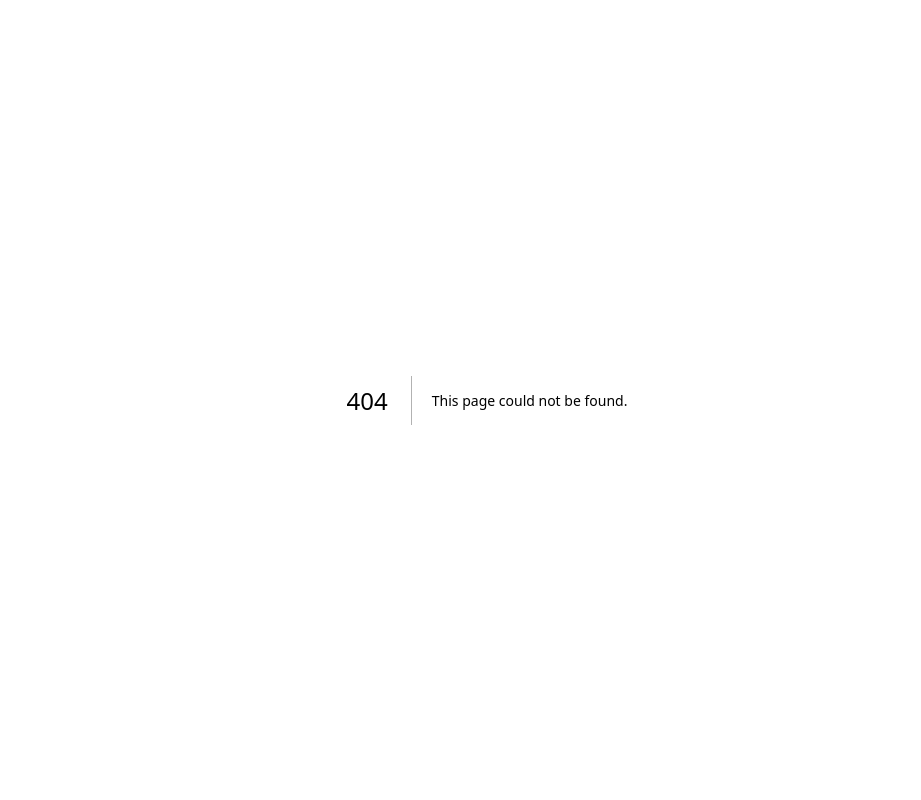
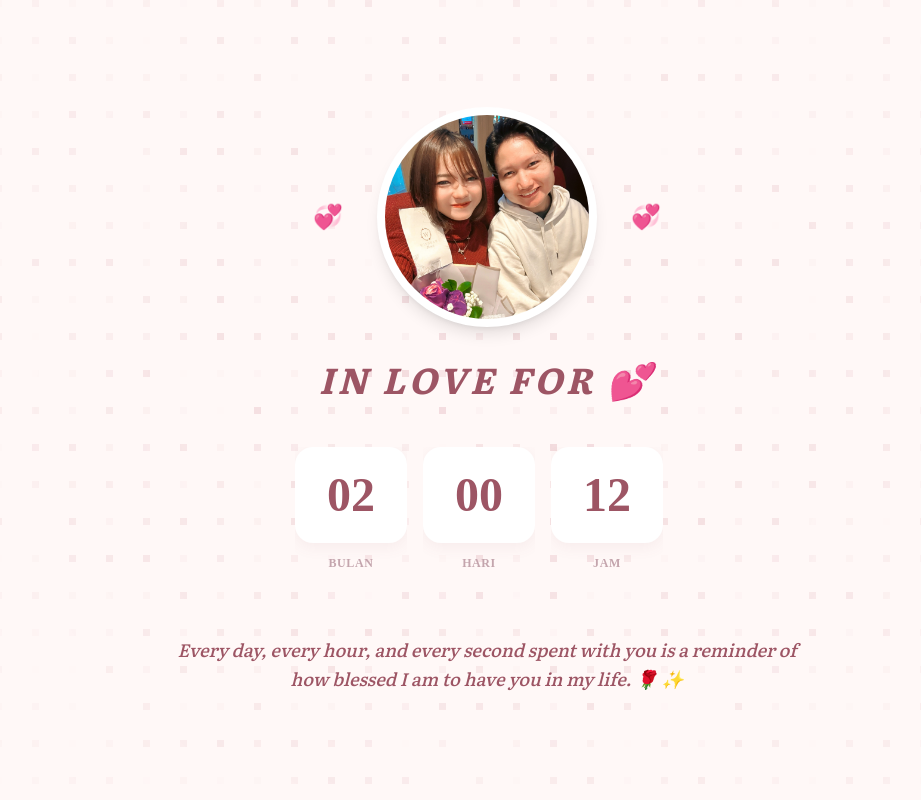
Before and after one commit to okipratama97/belyy, a Next.js app: page /timeline in a window 1280 px wide. Before the commit this address had no page. Shown: the whole page, without its empty margins (153-1074 px from the left). Built offline with nearby package versions, Linux system fonts and the light colour scheme.

Commit message:
feat: added new page timeline

```diff
--- /dev/null
+++ b/src/app/(event)/timeline/components/HeroSection.jsx
@@ -0,0 +1,198 @@
+"use client";
+
+import { FlickeringGrid } from "@/components/ui/flickering-grid";
+import Image from "next/image";
+import { useState, useEffect } from "react";
+
+const TimeUnit = ({ label, value, isVisible = true }) => (
+  <div
+    className="flex flex-col items-center transition-all duration-500"
+    style={{
+      opacity: isVisible ? 1 : 0,
+      visibility: isVisible ? "visible" : "hidden",
+      transform: isVisible ? "scale(1)" : "scale(0.8)",
+      width: isVisible ? "auto" : "0",
+      margin: isVisible ? "0" : "0",
+      overflow: "hidden",
+      userSelect: "none",
+    }}
+  >
+    <div
+      className="bg-white rounded-2xl px-8 py-6 mb-3 shadow-sm transition-all duration-300"
+      style={{ boxShadow: "0 4px 15px rgba(157, 85, 100, 0.08)" }}
+    >
+      <span className="text-5xl font-bold" style={{ color: "#9d5564" }}>
+        {String(value).padStart(2, "0")}
+      </span>
+    </div>
+    <span
+      className="text-xs font-semibold uppercase tracking-wider"
+      style={{ color: "#c4a5ad" }}
+    >
+      {label}
+    </span>
+  </div>
+);
+
+export default function HeroSection() {
+  const [timeDifference, setTimeDifference] = useState({
+    years: 0,
+    months: 0,
+    days: 0,
+    hours: 0,
+    minutes: 0,
+    seconds: 0,
+  });
+  const [isHovered, setIsHovered] = useState(false);
+
+  useEffect(() => {
+    const calculateTimeDifference = () => {
+      const startDate = new Date(2026, 1, 15, 14, 0, 0); // February 15, 2026 14:00
+      const currentDate = new Date();
+
+      let years = currentDate.getFullYear() - startDate.getFullYear();
+      let months = currentDate.getMonth() - startDate.getMonth();
+      let days = currentDate.getDate() - startDate.getDate();
+      let hours = currentDate.getHours() - startDate.getHours();
+      let minutes = currentDate.getMinutes() - startDate.getMinutes();
+      let seconds = currentDate.getSeconds() - startDate.getSeconds();
+
+      // Adjust for negative values
+      if (seconds < 0) {
+        seconds += 60;
+        minutes--;
+      }
+      if (minutes < 0) {
+        minutes += 60;
+        hours--;
+      }
+      if (hours < 0) {
+        hours += 24;
+        days--;
+      }
+      if (days < 0) {
+        const previousMonth = new Date(
+          currentDate.getFullYear(),
+          currentDate.getMonth(),
+          0,
+        );
+        days += previousMonth.getDate();
+        months--;
+      }
+      if (months < 0) {
+        months += 12;
+        years--;
+      }
+
+      setTimeDifference({
+        years,
+        months,
+        days,
+        hours,
+        minutes,
+        seconds,
+      });
+    };
+
+    calculateTimeDifference();
+    const interval = setInterval(calculateTimeDifference, 1000);
+
+    return () => clearInterval(interval);
+  }, []);
+
+  return (
+    <div
+      className="relative flex flex-col flex-1 items-center justify-center font-sans overflow-hidden h-screen w-full snap-start snap-always"
+      style={{ backgroundColor: "#fff8f7", userSelect: "none" }}
+    >
+      {/* Dot Grid Pattern Background */}
+      <FlickeringGrid
+        className="absolute inset-0 z-0 pointer-events-none [mask-image:radial-gradient(800px_circle_at_center,white,transparent)]"
+        squareSize={7}
+        gridGap={30}
+        color="#cf8b96"
+        flickerChance={0.5}
+      />
+
+      <div className="relative z-10 flex flex-col items-center justify-center">
+        {/* Circular Photo */}
+        <div
+          className="mb-8 p-2 bg-white rounded-full shadow-lg relative"
+          style={{ width: "220px", height: "220px" }}
+        >
+          {/* Side Emojis for Photo */}
+          <div className="absolute -left-16 top-1/2 transform -translate-y-1/2 text-2xl">
+            💞
+          </div>
+          <div className="absolute -right-16 top-1/2 transform -translate-y-1/2 text-2xl">
+            💞
+          </div>
+
+          <Image
+            src="/IMG_2_resized.JPG"
+            alt="in love for"
+            className="w-full h-full object-cover rounded-full"
+            width={220}
+            height={220}
+            loading="eager"
+          />
+        </div>
+
+        <h2
+          className="text-4xl font-bold mb-12 uppercase tracking-widest"
+          style={{
+            color: "#9d5564",
+            fontStyle: "italic",
+            fontFamily: "var(--font-literata)",
+          }}
+        >
+          in love for 💕
+        </h2>
+
+        <div
+          className="flex gap-4 flex-wrap justify-center transition-all duration-500"
+          style={{ transitionDelay: isHovered ? "0s" : "0s" }}
+          onMouseEnter={() => setIsHovered(true)}
+          onMouseLeave={() => setIsHovered(false)}
+        >
+          <TimeUnit
+            label="Tahun"
+            value={timeDifference.years}
+            isVisible={isHovered}
+          />
+          <TimeUnit
+            label="Bulan"
+            value={timeDifference.months}
+            isVisible={true}
+          />
+          <TimeUnit label="Hari" value={timeDifference.days} isVisible={true} />
+          <TimeUnit label="Jam" value={timeDifference.hours} isVisible={true} />
+          <TimeUnit
+            label="Menit"
+            value={timeDifference.minutes}
+            isVisible={isHovered}
+          />
+          <TimeUnit
+            label="Detik"
+            value={timeDifference.seconds}
+            isVisible={isHovered}
+          />
+        </div>
+
+        {/* Quote Section */}
+        <p
+          className="mt-16 text-center max-w-2xl px-6 text-lg leading-relaxed"
+          style={{
+            color: "#9d5564",
+            fontStyle: "italic",
+            fontFamily: "var(--font-literata)",
+            fontWeight: 500,
+          }}
+        >
+          Every day, every hour, and every second spent with you is a reminder
+          of how blessed I am to have you in my life. 🌹 ✨
+        </p>
+      </div>
+    </div>
+  );
+}
--- /dev/null
+++ b/src/app/(event)/timeline/page.js
@@ -0,0 +1,10 @@
+"use client";
+import HeroSection from "./components/HeroSection";
+
+export default function TimelinePage() {
+  return (
+    <div className="h-screen overflow-y-scroll snap-y snap-mandatory scroll-smooth">
+      <HeroSection />
+    </div>
+  );
+}
--- a/src/app/layout.js
+++ b/src/app/layout.js
@@ -4,6 +4,7 @@ import {
   Playfair_Display,
   Lora,
   Dancing_Script,
+  Literata,
 } from "next/font/google";
 import "./globals.css";
 
@@ -35,6 +36,13 @@ const dancingScript = Dancing_Script({
   weight: ["400", "500", "600", "700"],
 });
 
+const literata = Literata({
+  variable: "--font-literata",
+  subsets: ["latin"],
+  weight: ["400", "500", "600", "700"],
+  style: ["normal", "italic"],
+});
+
 export const metadata = {
   title: "Belyy",
   description: "A white app, about us",
@@ -44,7 +52,7 @@ export default function RootLayout({ children }) {
   return (
     <html
       lang="en"
-      className={`${geistSans.variable} ${geistMono.variable} ${playfairDisplay.variable} ${lora.variable} ${dancingScript.variable} h-full antialiased`}
+      className={`${geistSans.variable} ${geistMono.variable} ${playfairDisplay.variable} ${lora.variable} ${dancingScript.variable} ${literata.variable} h-full antialiased`}
     >
       <body className="min-h-full flex flex-col">{children}</body>
     </html>
--- a/src/app/page.js
+++ b/src/app/page.js
@@ -36,6 +36,16 @@ export default function Home() {
           </Link>
 
           <Link
+            href="/timeline"
+            className="group relative px-10 py-4 bg-gradient-to-r from-amber-300 via-rose-300 to-pink-400 hover:from-amber-400 hover:via-rose-400 hover:to-pink-500 text-white font-lora font-medium rounded-full shadow-lg hover:shadow-2xl hover:shadow-rose-300/50 transition-all duration-300 hover:scale-110 overflow-hidden"
+          >
+            <span className="relative z-10 flex items-center gap-2">
+              ✨ Timeline
+            </span>
+            <div className="absolute inset-0 opacity-0 group-hover:opacity-20 bg-white transition-opacity duration-300"></div>
+          </Link>
+
+          <Link
             href="/visi-misi"
             className="group relative px-10 py-4 bg-gradient-to-r from-amber-300 via-rose-300 to-pink-400 hover:from-amber-400 hover:via-rose-400 hover:to-pink-500 text-white font-lora font-medium rounded-full shadow-lg hover:shadow-2xl hover:shadow-rose-300/50 transition-all duration-300 hover:scale-110 overflow-hidden"
           >
```
